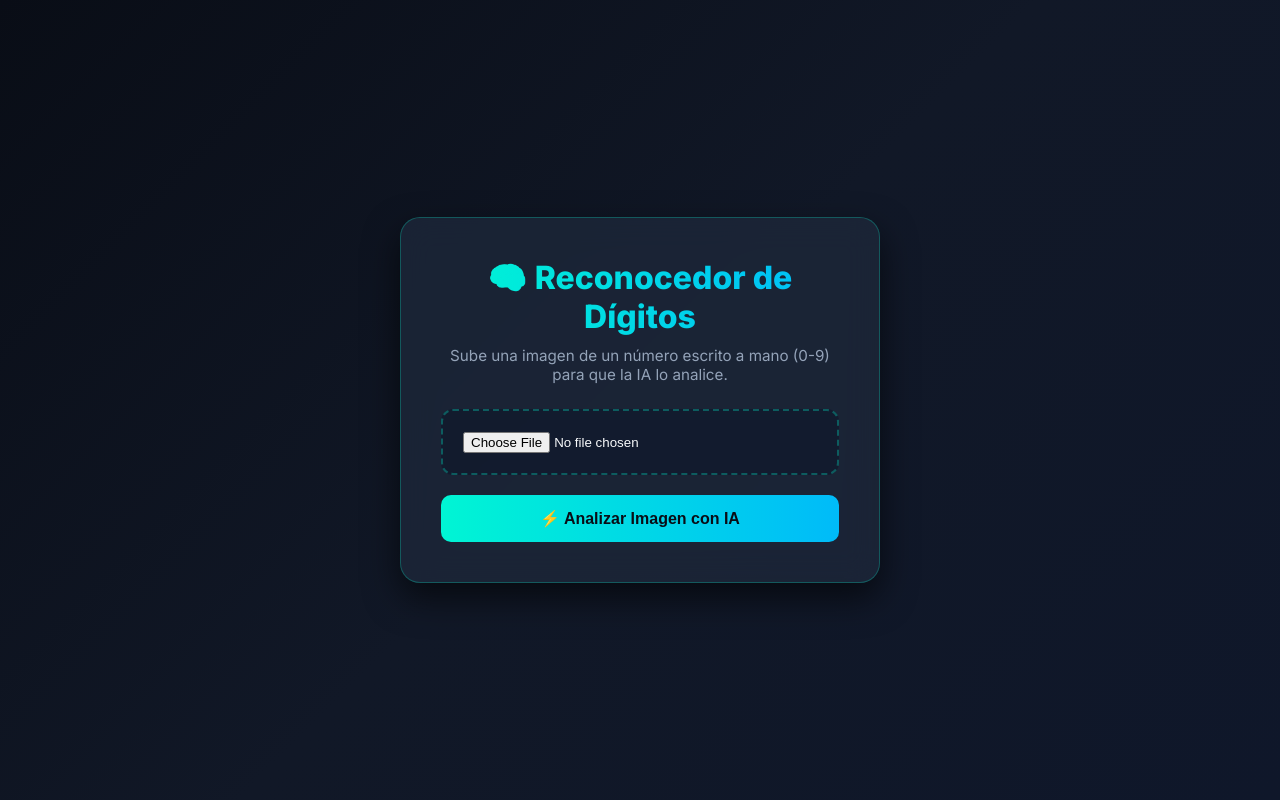
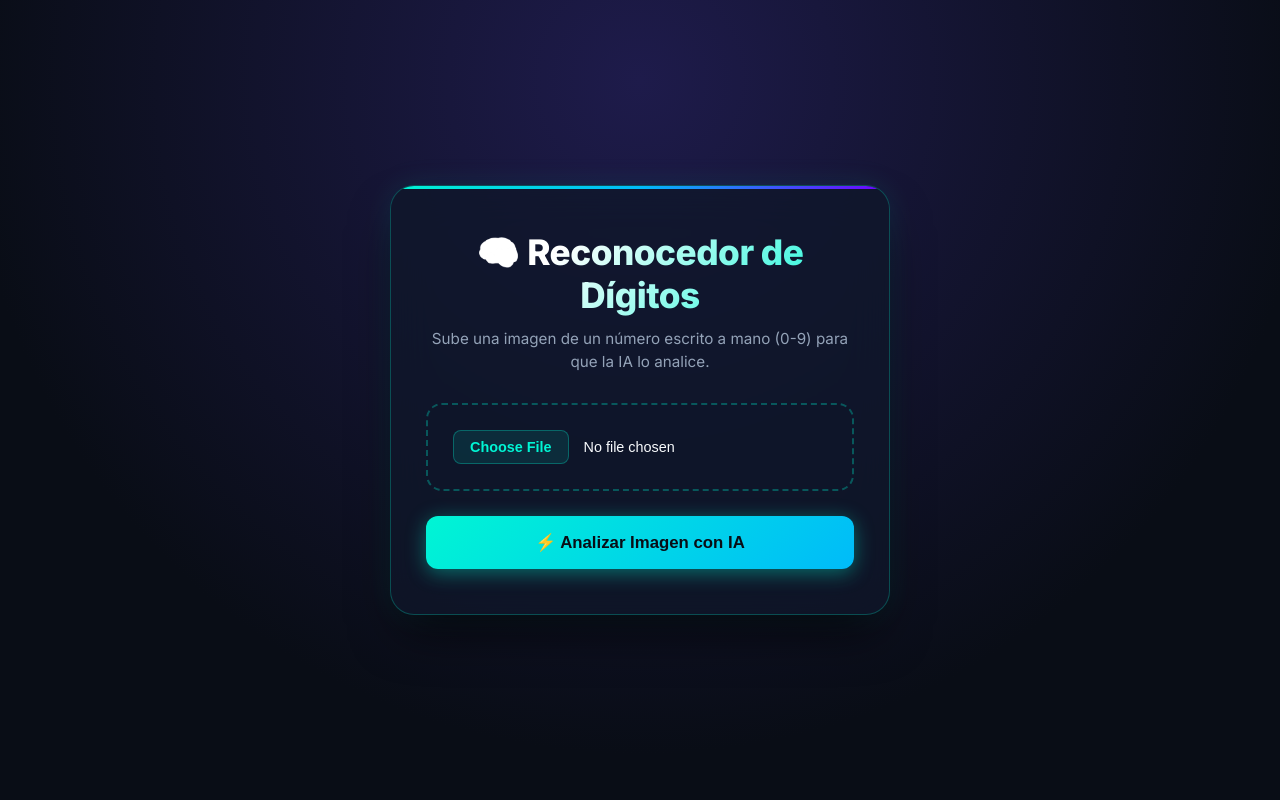
Before and after one commit to danielprox2/webdaniel, a Flask app: page / in a window 1280 px wide. Run offline with Flask 3, Linux system fonts and the light colour scheme.

Commit message:
Update main.css

```diff
--- a/static/main.css
+++ b/static/main.css
@@ -1,56 +1,190 @@
+:root {
+    --bg-gradient: radial-gradient(circle at 50% 10%, #1e1b4b 0%, #090d16 70%);
+    --primary: #00f5d4;
+    --secondary: #7000ff;
+    --accent: #00bbf9;
+    --card-bg: rgba(15, 23, 42, 0.75);
+    --border-color: rgba(0, 245, 212, 0.25);
+    --text-main: #f8fafc;
+    --text-muted: #94a3b8;
+}
+
 * { box-sizing: border-box; margin: 0; padding: 0; }
+
 body {
-    background: linear-gradient(135deg, #090d16 0%, #111827 50%, #0f172a 100%);
+    background: var(--bg-gradient);
     font-family: 'Inter', sans-serif;
-    color: #f8fafc;
+    color: var(--text-main);
     min-height: 100vh;
     display: flex;
     align-items: center;
     justify-content: center;
     padding: 20px;
 }
+
 .container {
-    background: rgba(30, 41, 59, 0.75);
-    backdrop-filter: blur(16px);
-    border: 1px solid rgba(0, 245, 212, 0.25);
-    border-radius: 20px;
-    box-shadow: 0 15px 35px rgba(0, 0, 0, 0.6);
-    padding: 40px;
-    max-width: 480px;
+    background: var(--card-bg);
+    backdrop-filter: blur(20px);
+    -webkit-backdrop-filter: blur(20px);
+    border: 1px solid var(--border-color);
+    border-radius: 24px;
+    box-shadow: 0 25px 50px -12px rgba(0, 0, 0, 0.7), 0 0 30px rgba(0, 245, 212, 0.1);
+    padding: 45px 35px;
+    max-width: 500px;
     width: 100%;
     text-align: center;
+    position: relative;
+    overflow: hidden;
 }
+
+.container::before {
+    content: '';
+    position: absolute;
+    top: 0; left: 0; right: 0;
+    height: 3px;
+    background: linear-gradient(90deg, var(--primary), var(--accent), var(--secondary));
+}
+
 h1 {
-    background: linear-gradient(90deg, #00f5d4, #00bbf9);
+    background: linear-gradient(135deg, #fff 30%, var(--primary));
     -webkit-background-clip: text;
     -webkit-text-fill-color: transparent;
-    font-size: 2rem;
+    font-size: 2.2rem;
     font-weight: 800;
-    margin-bottom: 10px;
+    margin-bottom: 12px;
+    letter-spacing: -0.5px;
 }
+
 p {
-    color: #94a3b8;
+    color: var(--text-muted);
     font-size: 0.95rem;
+    margin-bottom: 30px;
+    line-height: 1.5;
+}
+
+.upload-box {
+    background: rgba(15, 23, 42, 0.5);
+    border: 2px dashed rgba(0, 245, 212, 0.3);
+    border-radius: 16px;
+    padding: 25px;
     margin-bottom: 25px;
+    transition: all 0.3s cubic-bezier(0.4, 0, 0.2, 1);
+    cursor: pointer;
+    position: relative;
 }
-.upload-box {
-    background: rgba(15, 23, 42, 0.6);
-    border: 2px dashed rgba(0, 245, 212, 0.3);
+
+.upload-box:hover {
+    border-color: var(--primary);
+    background: rgba(0, 245, 212, 0.03);
+    box-shadow: 0 0 20px rgba(0, 245, 212, 0.15);
+}
+
+input[type="file"] {
+    color: var(--text-main);
+    width: 100%;
+    cursor: pointer;
+    font-size: 0.9rem;
+}
+
+input[type="file"]::file-selector-button {
+    background: rgba(0, 245, 212, 0.1);
+    color: var(--primary);
+    border: 1px solid rgba(0, 245, 212, 0.3);
+    padding: 8px 16px;
+    border-radius: 8px;
+    cursor: pointer;
+    font-weight: 600;
+    transition: background 0.2s;
+    margin-right: 15px;
+}
+
+input[type="file"]::file-selector-button:hover {
+    background: rgba(0, 245, 212, 0.2);
+}
+
+#preview-container {
+    margin-top: 20px;
+    display: none;
+    animation: fadeIn 0.4s ease forwards;
+}
+
+#preview {
+    width: 110px;
+    height: 110px;
+    object-fit: cover;
     border-radius: 12px;
-    padding: 20px;
-    margin-bottom: 20px;
+    border: 2px solid var(--primary);
+    box-shadow: 0 8px 25px rgba(0, 245, 212, 0.3);
 }
-input[type="file"] { color: #f8fafc; width: 100%; cursor: pointer; }
+
 button {
-    background: linear-gradient(90deg, #00f5d4, #00bbf9);
+    background: linear-gradient(135deg, var(--primary), var(--accent));
     color: #090d16;
     font-weight: 800;
     border: none;
-    border-radius: 10px;
-    padding: 14px 25px;
-    font-size: 1rem;
+    border-radius: 12px;
+    padding: 16px 25px;
+    font-size: 1.05rem;
     cursor: pointer;
     width: 100%;
-    transition: transform 0.2s;
+    transition: all 0.3s ease;
+    box-shadow: 0 4px 20px rgba(0, 245, 212, 0.4);
 }
-button:hover { transform: translateY(-2px); }
+
+button:hover {
+    transform: translateY(-2px);
+    box-shadow: 0 8px 25px rgba(0, 245, 212, 0.6);
+}
+
+button:active {
+    transform: translateY(0);
+}
+
+.resultado-card {
+    margin-top: 30px;
+    background: rgba(9, 13, 22, 0.85);
+    border: 1px solid rgba(0, 245, 212, 0.3);
+    border-left: 5px solid var(--primary);
+    padding: 22px;
+    border-radius: 14px;
+    display: none;
+    text-align: left;
+    animation: slideUp 0.4s cubic-bezier(0.16, 1, 0.3, 1) forwards;
+    box-shadow: 0 10px 30px rgba(0,0,0,0.5);
+}
+
+.numero-grande {
+    font-size: 3rem;
+    font-weight: 800;
+    color: var(--primary);
+    line-height: 1;
+    margin: 8px 0 15px 0;
+    text-shadow: 0 0 15px rgba(0, 245, 212, 0.4);
+}
+
+.barra-fondo {
+    background: rgba(255, 255, 255, 0.08);
+    border-radius: 10px;
+    height: 10px;
+    width: 100%;
+    margin-top: 8px;
+    overflow: hidden;
+}
+
+.barra-relleno {
+    background: linear-gradient(90deg, var(--primary), var(--accent));
+    height: 100%;
+    width: 0%;
+    transition: width 0.8s cubic-bezier(0.1, 1, 0.1, 1);
+    border-radius: 10px;
+}
+
+@keyframes fadeIn {
+    from { opacity: 0; transform: scale(0.95); }
+    to { opacity: 1; transform: scale(1); }
+}
+
+@keyframes slideUp {
+    from { opacity: 0; transform: translateY(15px); }
+    to { opacity: 1; transform: translateY(0); }
+}
```
